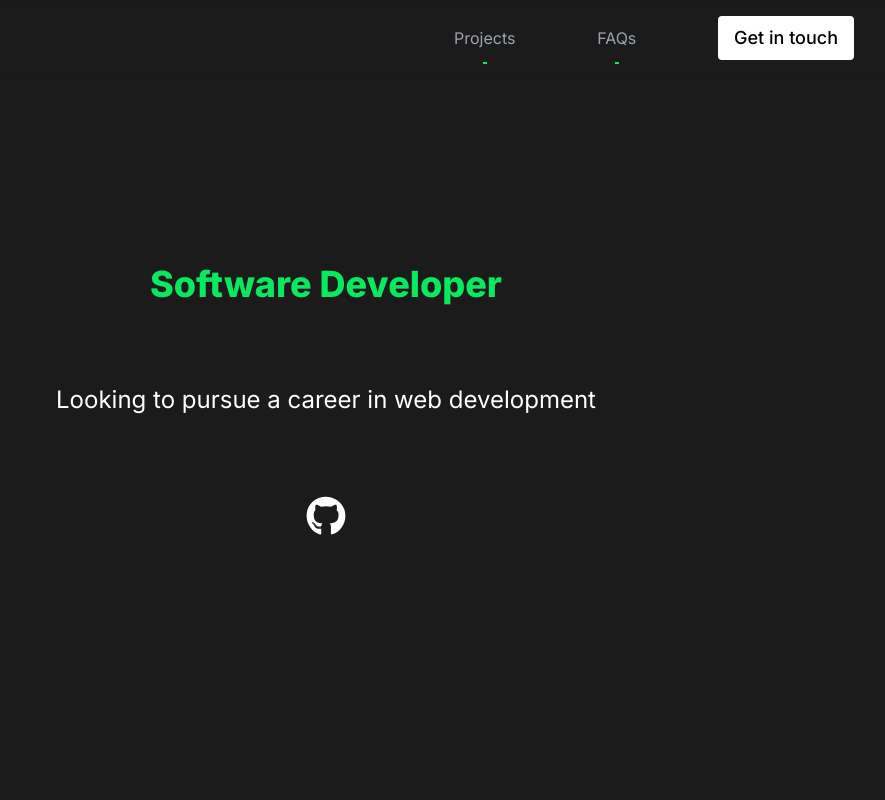
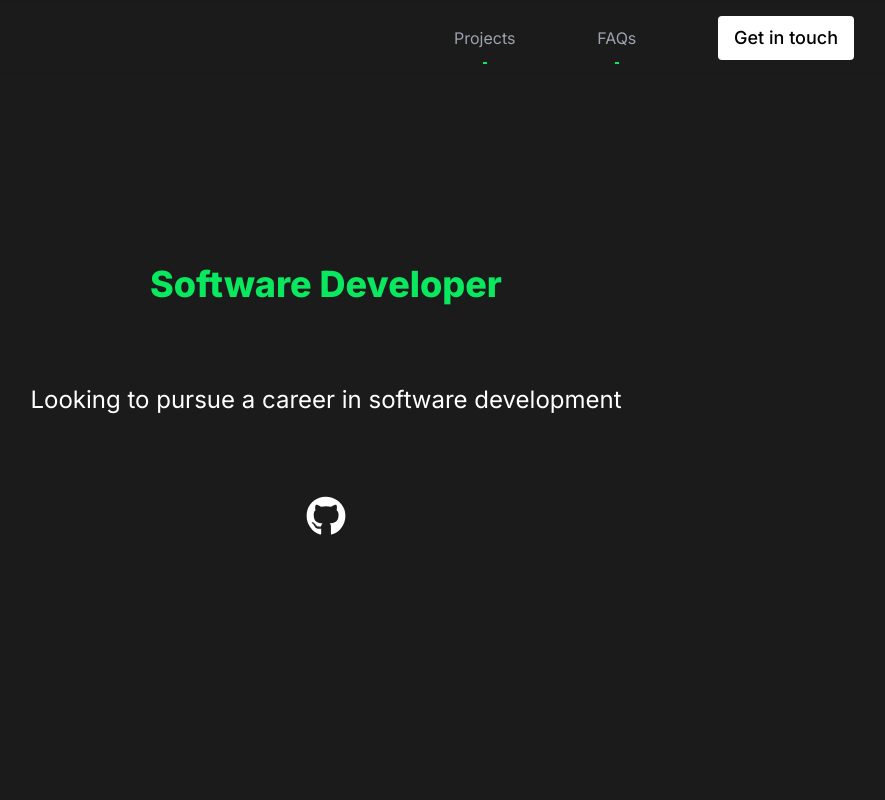
Before and after one commit to lazybump/Portfolio, a React (Vite) app in the folder frontend/: page / in a window 1280 px wide. Shown: the top 800 px of the page, without its empty margins (314-1199 px from the left). Built offline with nearby package versions, Linux system fonts and the light colour scheme.

Commit message:
update "web" to general "software"

```diff
--- a/frontend/index.html
+++ b/frontend/index.html
@@ -4,7 +4,7 @@
     <meta charset="UTF-8" />
     <link rel="icon" href="/favicon.png" type="image/png" />
     <meta name="viewport" content="width=device-width, initial-scale=1.0" />
-    <title>Portfolio | Web developer</title>
+    <title>Portfolio | Software developer</title>
   </head>
   <body>
     <div id="root"></div>
--- a/frontend/src/components/Hero.tsx
+++ b/frontend/src/components/Hero.tsx
@@ -7,7 +7,7 @@ const Hero = () => {
         <span className="text-primary font-bold">Software Developer</span>
       </h1>
       <p className="text-2xl text-center max-w-2xl">
-        Looking to pursue a career in web development
+        Looking to pursue a career in software development
       </p>
       <a
         href="https://github.com/lazybump?tab=repositories"
```
